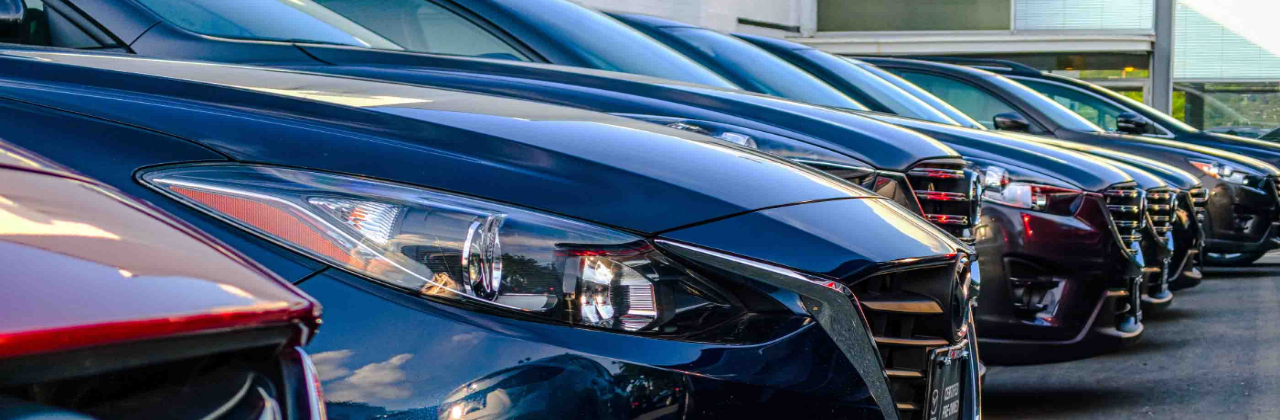
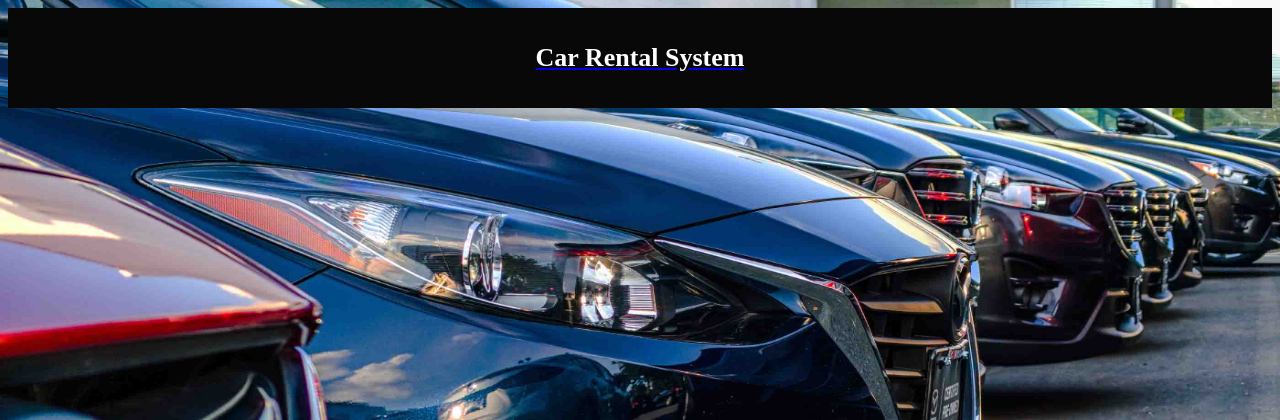
Before and after one commit to Aya66/Car-Rental-System, a PHP site: page /system.php in a window 1280 px wide. Shown: the top 420 px of the page. Run offline with PHP 8.4, Linux system fonts and the light colour scheme.

Commit message:
added system & customer pages, login & register send to system or customer, optimized bg

```diff
--- a/system.php
+++ b/system.php
@@ -8,4 +8,14 @@
     <link rel="stylesheet" href="fonts.css">
 
 </head>
+
+<body>
+
+	<nav class="nav-bar black-background">
+		<a href="index.html">
+        	<h2 class="font26 title-margins white-colour">Car Rental System</h2>
+		</a>
+    </nav>
+
+</body>
 </html>
```
Also changed, not shown: customer.php (+10 -0 lines).
